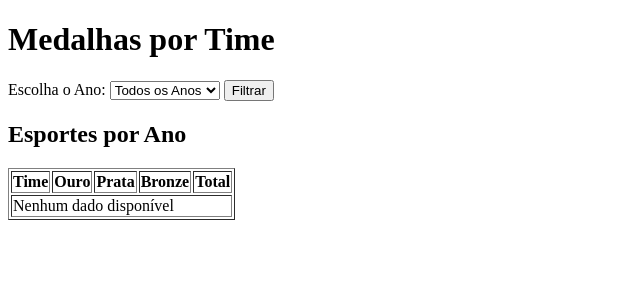
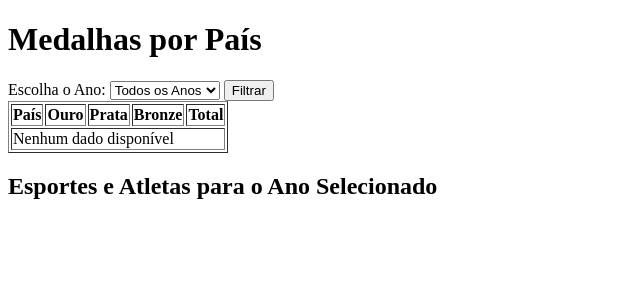
Before and after one commit to Hep4xl0/olimp, a Flask app: template templates/index.html in a window 1280 px wide. Shown: the top 300 px of the page, without its empty margins (0-640 px from the left). Run offline with Flask 3, Linux system fonts and the light colour scheme; the template is opened without the code that fills it, so the values that code supplies are empty; parts of the project's set-up code (start-up, migrations or seed data) failed here and were passed over.

Commit message:
arrumar filtro ano para atleta

```diff
--- a/templates/index.html
+++ b/templates/index.html
@@ -3,10 +3,10 @@
 <head>
     <meta charset="UTF-8">
     <meta name="viewport" content="width=device-width, initial-scale=1.0">
-    <title>Medalhas por Time</title>
+    <title>Medalhas por País</title>
 </head>
 <body>
-    <h1>Medalhas por Time</h1>
+    <h1>Medalhas por País</h1>
 
     <!-- Formulário para selecionar o ano -->
     <form method="GET" action="/">
@@ -19,24 +19,12 @@
         </select>
         <button type="submit">Filtrar</button>
     </form>
-    <h2>Esportes por Ano</h2>
-    <ul>
-        {% for ano, esportes in esportes_por_ano.items() %}
-            <li>
-                <strong>{{ ano }}:</strong>
-                <ul>
-                    {% for esport in esportes %}
-                        <li>{{ esport }}</li>
-                    {% endfor %}
-                </ul>
-            </li>
-        {% endfor %}
-    </ul>
+
     <!-- Tabela com medalhas -->
     <table border="1">
         <thead>
             <tr>
-                <th>Time</th>
+                <th>País</th>
                 <th>Ouro</th>
                 <th>Prata</th>
                 <th>Bronze</th>
@@ -45,9 +33,9 @@
         </thead>
         <tbody>
             {% if medalhas %}
-                {% for time, medalhas in medalhas.items() %}
+                {% for pais_id, medalhas in medalhas.items() %}
                     <tr>
-                        <td>{{ time }}</td>
+                        <td><a href="/?pais={{ pais_id }}&ano={{ ano_selecionado }}">{{ pais_id }}</a></td>
                         <td>{{ medalhas['Gold'] }}</td>
                         <td>{{ medalhas['Silver'] }}</td>
                         <td>{{ medalhas['Bronze'] }}</td>
@@ -61,5 +49,44 @@
             {% endif %}
         </tbody>
     </table>
+
+    <!-- Esportes e Atletas por Ano Selecionado -->
+    <h2>Esportes e Atletas para o Ano Selecionado</h2>
+    {% if ano_selecionado %}
+        <ul>
+            {% for esport in esportes_por_ano[ano_selecionado] %}
+                <li>{{ esport }}
+                    {% if esport in atletas_por_pais %}
+                        <ul>
+                            {% for atleta, medalha, ano in atletas_por_pais[esport] %}
+                                <li>{{ atleta }} - Medalha: {{ medalha }} ({{ ano }})</li>
+                            {% endfor %}
+                        </ul>
+                    {% endif %}
+                </li>
+            {% endfor %}
+        </ul>
+    {% else %}
+        <ul>
+            {% for ano, esportes in esportes_por_ano.items() %}
+                <li>
+                    <strong>{{ ano }}:</strong>
+                    <ul>
+                        {% for esport in esportes %}
+                            <li>{{ esport }}
+                                {% if esport in atletas_por_pais %}
+                                    <ul>
+                                        {% for atleta, medalha, ano in atletas_por_pais[esport] %}
+                                            <li>{{ atleta }} - Medalha: {{ medalha }} ({{ ano }})</li>
+                                        {% endfor %}
+                                    </ul>
+                                {% endif %}
+                            </li>
+                        {% endfor %}
+                    </ul>
+                </li>
+            {% endfor %}
+        </ul>
+    {% endif %}
 </body>
 </html>
--- a/views.py
+++ b/views.py
@@ -24,9 +24,9 @@ class Atleta(db.Model):
     ano = db.Column(db.Integer, nullable=False)
     cidade = db.Column(db.String(150), nullable=False)
 
-def contar_medalhas_por_time(ano=None):
+def contar_medalhas_por_pais(ano=None):
     query = db.session.query(
-        Atleta.time,
+        Atleta.pais_id,
         Atleta.medalha,
         func.count().label('total_medalhas')
     ).filter(
@@ -38,29 +38,35 @@ def contar_medalhas_por_time(ano=None):
             query = query.filter(Atleta.ano == ano)
 
     resultado = query.group_by(
-        Atleta.time,
+        Atleta.pais_id,
         Atleta.medalha
     ).all()
 
-    medalhas_por_time = {}
-    for time, medalha, total_medalhas in resultado:
-        if time not in medalhas_por_time:
-            medalhas_por_time[time] = {'Gold': 0, 'Silver': 0, 'Bronze': 0, 'Total': 0}
+    medalhas_por_pais = {}
+    for pais_id, medalha, total_medalhas in resultado:
+        if pais_id not in medalhas_por_pais:
+            medalhas_por_pais[pais_id] = {'Gold': 0, 'Silver': 0, 'Bronze': 0, 'Total': 0}
 
-        medalhas_por_time[time][medalha] = total_medalhas
-        medalhas_por_time[time]['Total'] += total_medalhas
+        medalhas_por_pais[pais_id][medalha] = total_medalhas
+        medalhas_por_pais[pais_id]['Total'] += total_medalhas
 
-    return medalhas_por_time
+    return medalhas_por_pais
 
 def obter_anos_validos():
     anos = db.session.query(Atleta.ano).distinct().order_by(Atleta.ano).all()
     return [ano[0] for ano in anos]
 
-def obter_esportes_por_ano():
-    esportes_por_ano = db.session.query(
+def obter_esportes_por_ano(ano=None):
+    query = db.session.query(
         Atleta.ano,
         Atleta.esport
-    ).distinct().order_by(Atleta.ano, Atleta.esport).all()
+    ).distinct().order_by(Atleta.ano, Atleta.esport)
+
+    if ano:
+        if ano != "":  # Se o ano não estiver vazio
+            query = query.filter(Atleta.ano == ano)
+
+    esportes_por_ano = query.all()
 
     esportes_dict = {}
     for ano, esport in esportes_por_ano:
@@ -70,18 +76,48 @@ def obter_esportes_por_ano():
 
     return esportes_dict
 
+def obter_atletas_por_pais(pais_id, ano=None):
+    query = db.session.query(
+        Atleta.nome,
+        Atleta.esport,
+        Atleta.medalha,
+        Atleta.ano
+    ).filter(
+        Atleta.pais_id == pais_id
+    )
+
+    if ano:
+        if ano != "":  # Se o ano não estiver vazio
+            query = query.filter(Atleta.ano == ano)
+
+    atletas_por_pais = query.order_by(Atleta.esport, Atleta.nome).all()
+
+    atletas_dict = {}
+    for nome, esport, medalha, ano in atletas_por_pais:
+        if esport not in atletas_dict:
+            atletas_dict[esport] = []
+        atletas_dict[esport].append((nome, medalha, ano))
+
+    return atletas_dict
+
 @app.route('/', methods=['GET'])
 def index():
     ano_selecionado = request.args.get('ano', type=str, default="")
+    pais_selecionado = request.args.get('pais', type=str, default="")
 
     # Obter a lista de anos válidos
     anos_validos = obter_anos_validos()
 
     # Contar medalhas filtradas pelo ano selecionado
-    medalhas_por_time = contar_medalhas_por_time(ano_selecionado)
+    medalhas_por_pais = contar_medalhas_por_pais(ano_selecionado)
 
-    return render_template('index.html', medalhas=medalhas_por_time, anos_validos=anos_validos, ano_selecionado=ano_selecionado)
+    # Obter esportes por ano, filtrando pelo ano selecionado
+    esportes_por_ano = obter_esportes_por_ano(ano_selecionado)
 
+    # Obter atletas pelo país e ano selecionados, se houver
+    atletas_por_pais = obter_atletas_por_pais(pais_selecionado, ano_selecionado) if pais_selecionado else {}
+
+    return render_template('index.html', medalhas=medalhas_por_pais, anos_validos=anos_validos, ano_selecionado=ano_selecionado, esportes_por_ano=esportes_por_ano, atletas_por_pais=atletas_por_pais, pais_selecionado=pais_selecionado)
 
 if __name__ == '__main__':
     app.run()
```
